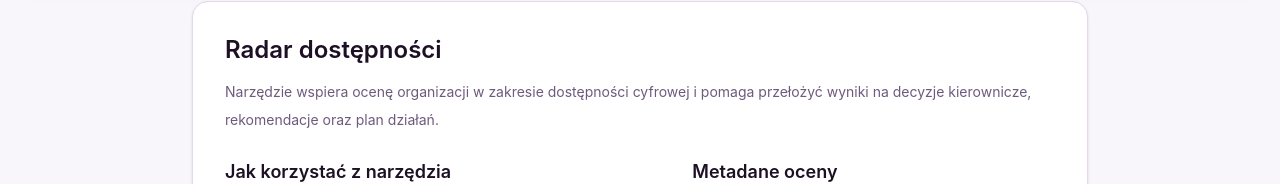
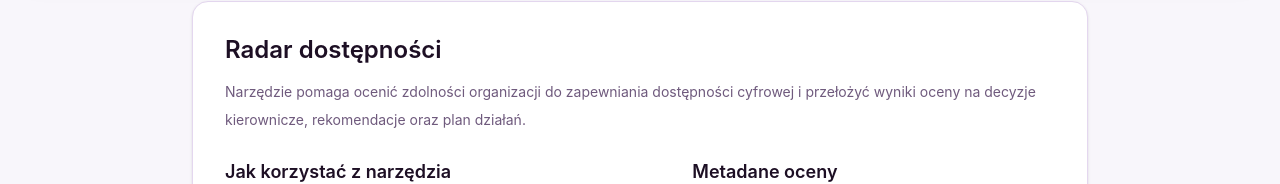
Before and after one commit to zwiastunsw/radar, a React (Vite) app: page / in a window 1280 px wide. Shown: the part 236-420 px from the top of the page. Built offline with nearby package versions, Linux system fonts and the light colour scheme.

Commit message:
Rozinięty opis na ekranie startowym

```diff
--- a/src/components/IntroScreen.tsx
+++ b/src/components/IntroScreen.tsx
@@ -125,8 +125,8 @@ export function IntroScreen({
         </h1>
 
         <p id={descId} className="mt-3 text-sm leading-7 text-[var(--text-muted)]">
-          Narzędzie wspiera ocenę organizacji w zakresie dostępności cyfrowej i
-          pomaga przełożyć wyniki na decyzje kierownicze, rekomendacje oraz plan
+          Narzędzie pomaga ocenić zdolności organizacji do zapewniania dostępności cyfrowej i
+          przełożyć wyniki oceny na decyzje kierownicze, rekomendacje oraz plan
           działań.
         </p>
 
```
